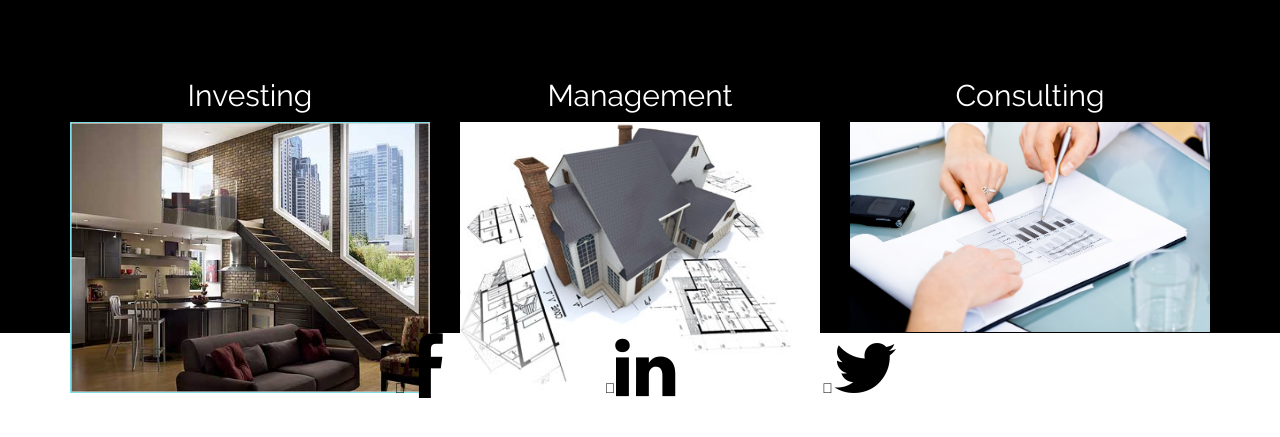
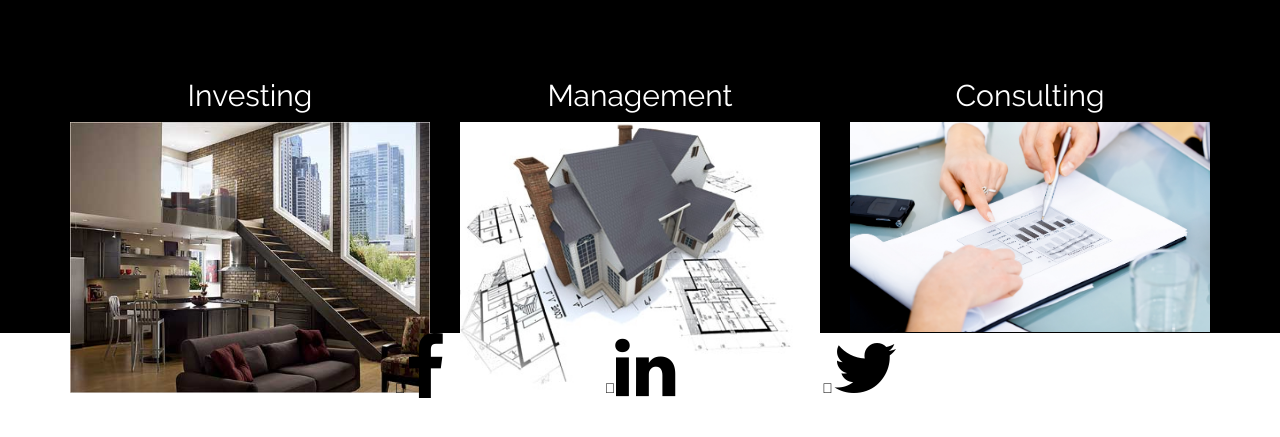
Before and after one commit to sociallyRK/multifamilyestates, a PHP site: page / in a window 1280 px wide, with the pointer over the restyled element. Shown: the part 277-714 px from the top of the page. Run offline with PHP 8.4, Linux system fonts and the light colour scheme; some libraries are stand-ins or nearby versions.

Commit message:
remove hover

```diff
--- a/main.css
+++ b/main.css
@@ -101,7 +101,6 @@ a {
   position: relative;
   top: 15%}
 .img-responsive:hover {
-  border: 1px solid #7edfe7;
 }
 .portfolio-row {
   position: relative;
```
